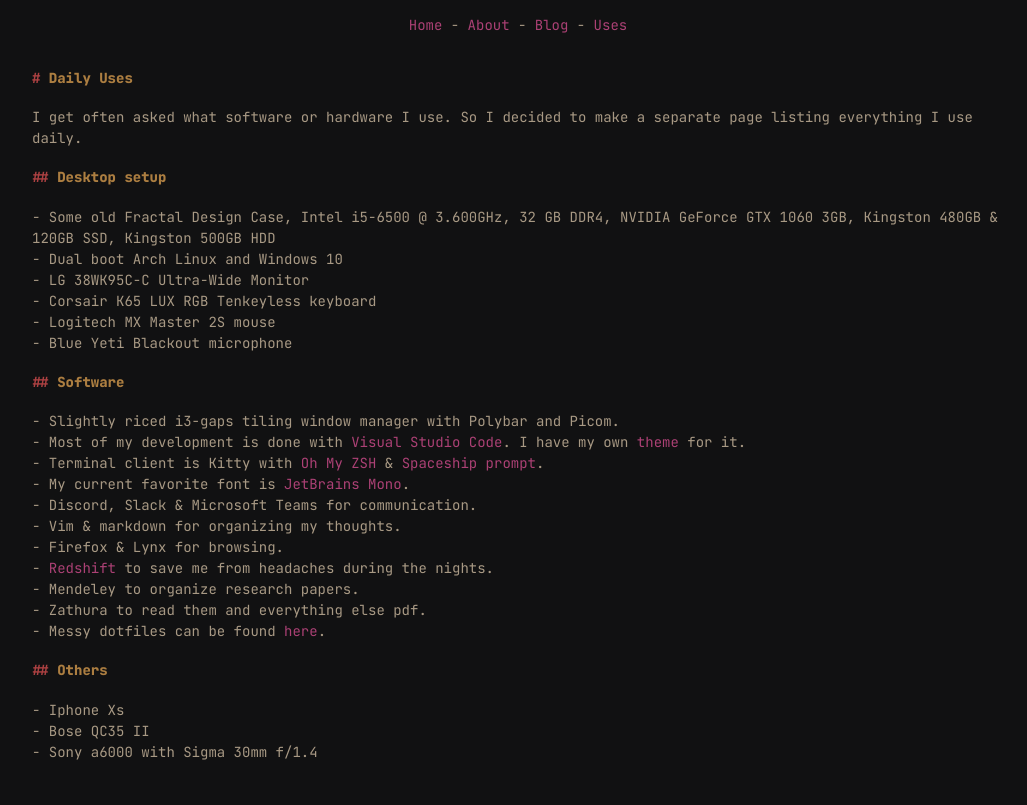
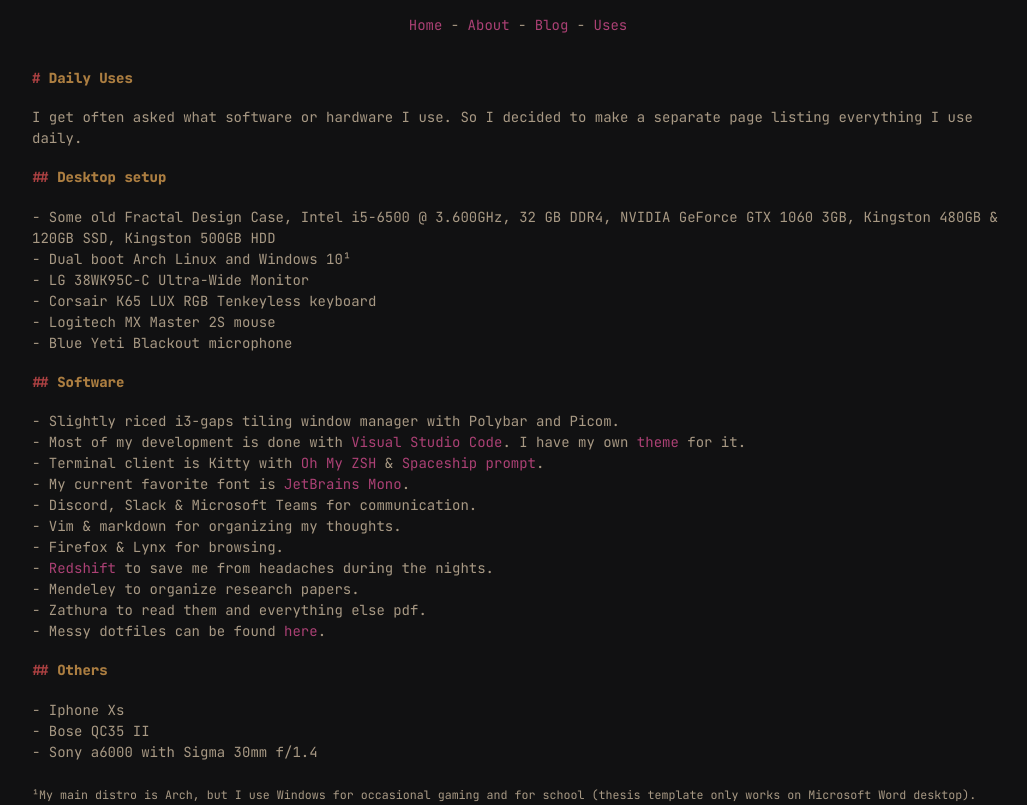
Before and after one commit to emilrwx/emilrwx_website, a Next.js app: page /uses in a window 1280 px wide. Shown: the whole page, without its empty margins (122-1149 px from the left). Built offline with nearby package versions, Linux system fonts and the light colour scheme.

Commit message:
update content

```diff
--- a/pages/uses.js
+++ b/pages/uses.js
@@ -14,7 +14,7 @@
         <h2>Desktop setup</h2>
         <ul>
           <li>Some old Fractal Design Case, Intel i5-6500 @ 3.600GHz, 32 GB DDR4, NVIDIA GeForce GTX 1060 3GB, Kingston 480GB & 120GB SSD, Kingston 500GB HDD</li>
-          <li>Dual boot Arch Linux and Windows 10</li>
+          <li>Dual boot Arch Linux and Windows 10&#185;</li>
           <li>LG 38WK95C-C Ultra-Wide Monitor</li>
           <li>Corsair K65 LUX RGB Tenkeyless keyboard</li>
           <li>Logitech MX Master 2S mouse</li>
@@ -42,6 +42,8 @@
           <li>Bose QC35 II</li>
           <li>Sony a6000 with Sigma 30mm f/1.4</li>
         </ul>
+
+        <small>&#185;My main distro is Arch, but I use Windows for occasional gaming and for school (thesis template only works on Microsoft Word desktop).</small>
       </main>
     </Layout>
   )
```
